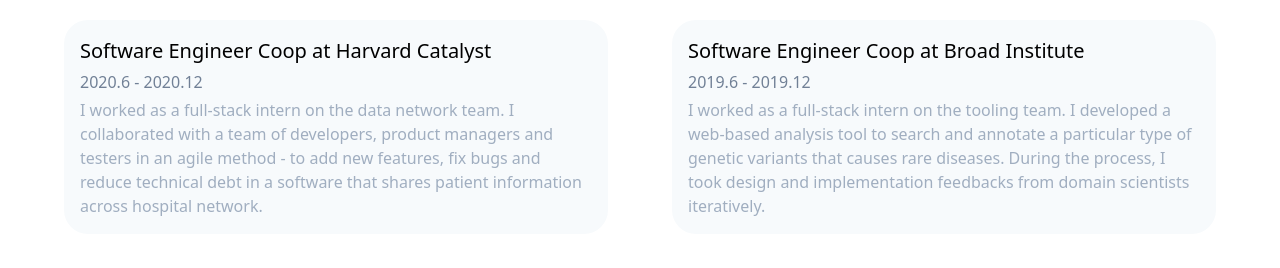
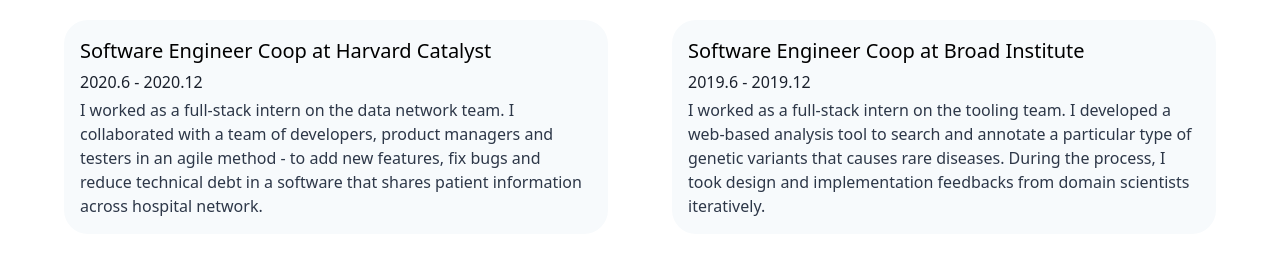
Before and after one commit to lizzij/Portfolio, a Next.js app in the folder portfolio/: page / in a window 1280 px wide. Shown: the part 2528-2796 px from the top of the page. Built offline with nearby package versions, Linux system fonts and the light colour scheme.

Commit message:
better accessibility

```diff
--- a/portfolio/components/experience.tsx
+++ b/portfolio/components/experience.tsx
@@ -7,8 +7,8 @@
       <div className="grid grid-cols-1 md:grid-cols-2 gap-4 lg:gap-16">
         <div className="bg-gray-100 rounded-2xl md:rounded-3xl p-4">
           <div className="md:text-xl text-lg pb-1">Software Engineer Coop at Harvard Catalyst</div>
-          <div className="text-gray-600 pb-1">2020.6 - 2020.12</div>
-          <div className="text-gray-500">
+          <div className="text-gray-900 pb-1">2020.6 - 2020.12</div>
+          <div className="text-gray-800">
             I worked as a full-stack intern on the data network team.
             I collaborated with a team of developers, product managers and testers
             in an agile method - to add new features, fix bugs and reduce technical debt
@@ -17,8 +17,8 @@
         </div>
         <div className="bg-gray-100 rounded-2xl md:rounded-3xl p-4">
           <div className="md:text-xl text-lg pb-1">Software Engineer Coop at Broad Institute</div>
-          <div className="text-gray-600 pb-1">2019.6 - 2019.12</div>
-          <div className="text-gray-500">
+          <div className="text-gray-900 pb-1">2019.6 - 2019.12</div>
+          <div className="text-gray-800">
             I worked as a full-stack intern on the tooling team.
             I developed a web-based analysis tool to search and annotate a particular type of
             genetic variants that causes rare diseases.
--- a/portfolio/components/project-preview.tsx
+++ b/portfolio/components/project-preview.tsx
@@ -26,9 +26,9 @@
           <div className="h-gap"></div>
           <div className="flex flex-col justify-end h-blurb bg-gradient-to-t from-black to-transparent rounded-2xl md:rounded-3xl -m-4 p-4">
             <div className="flex flex-wrap">
-              <h3 className="text-white text-lg md:text-xl pb-1">
+              <h1 className="text-white text-lg md:text-xl pb-1">
                 {title}
-              </h3>
+              </h1>
               <div>
                 {tags.split(" ").map(tag => <Tag dark text={tag} key={tag} />)}
               </div>
```
